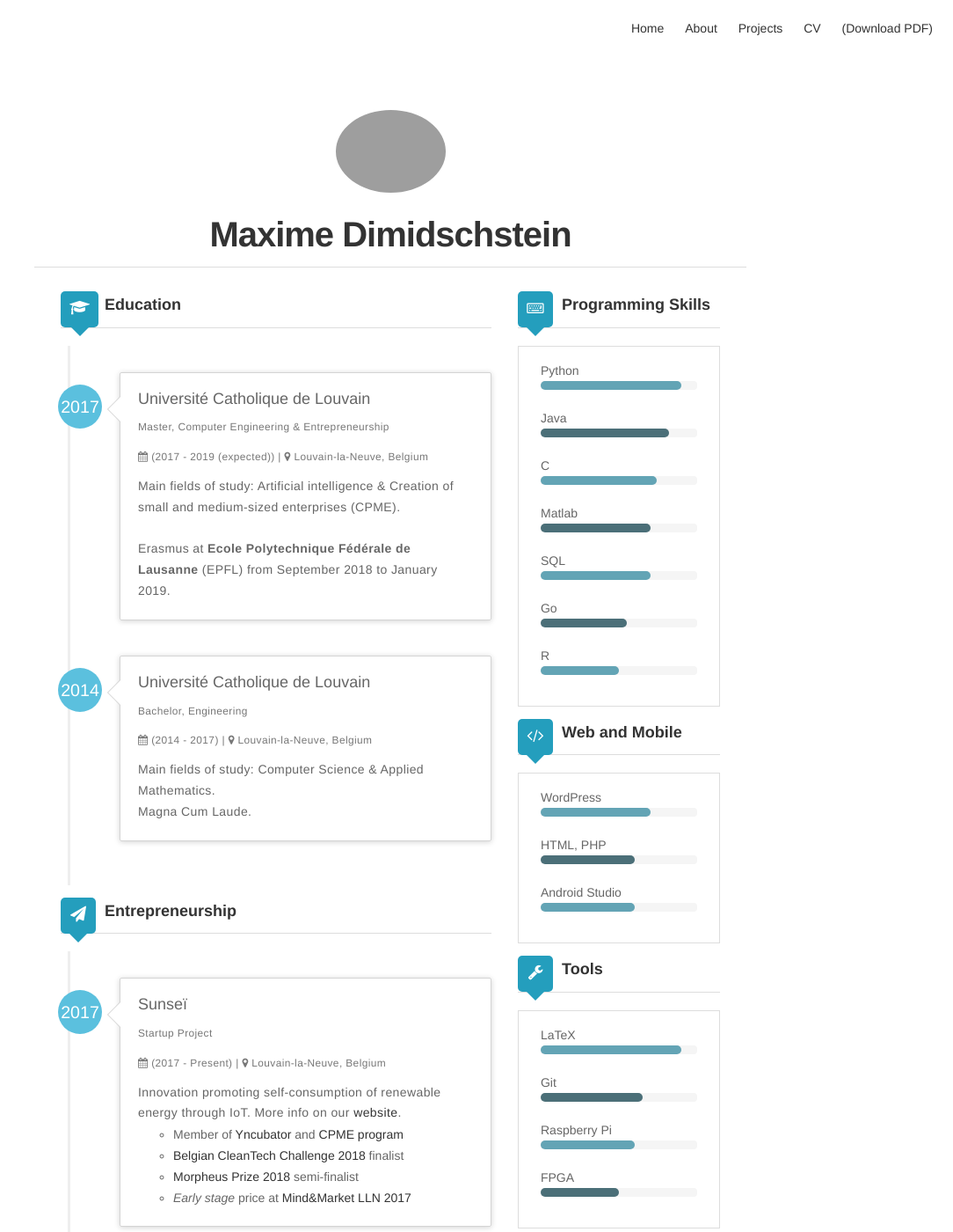
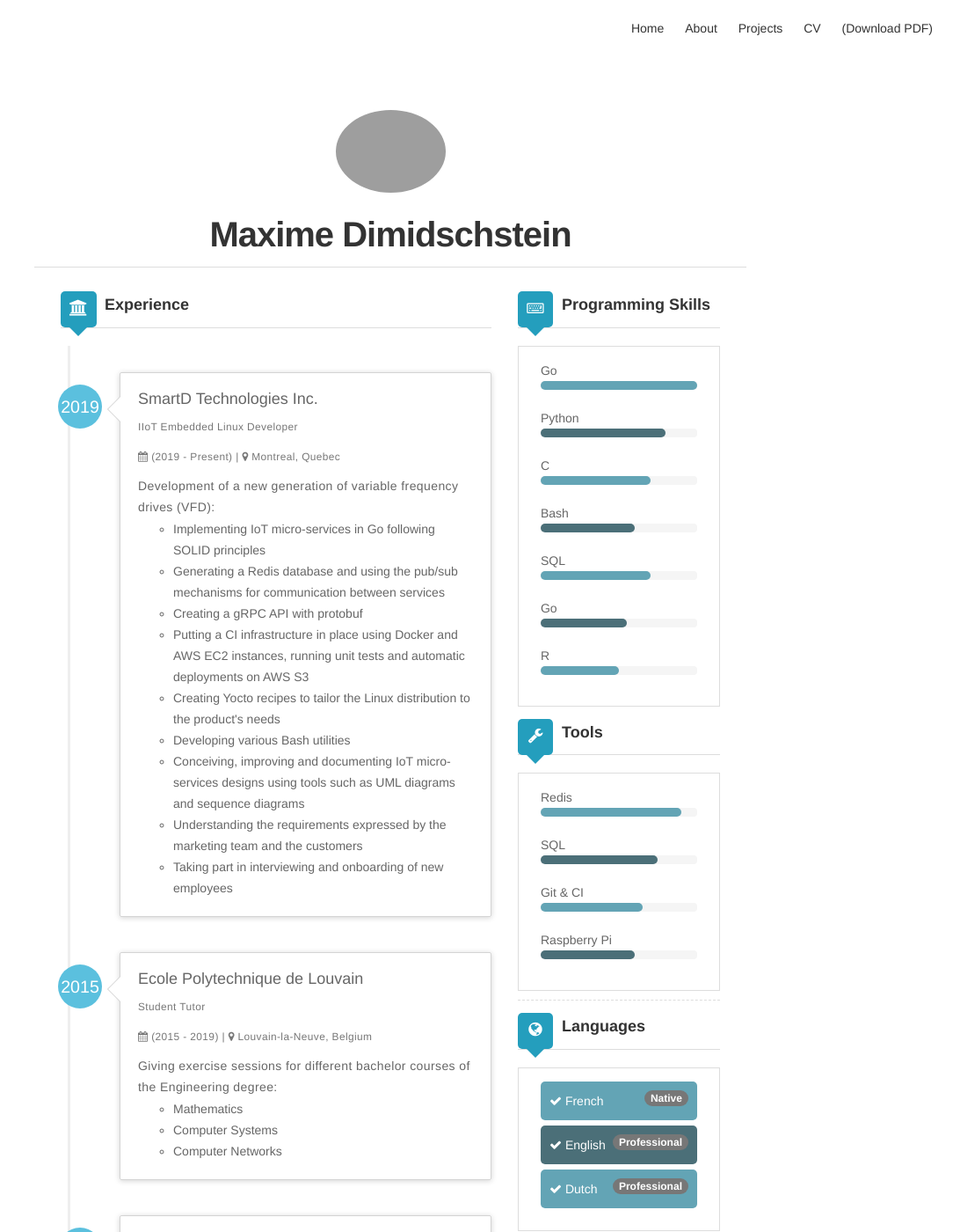
Before and after one commit to MaxDimi/MaxDimi.github.io, a Jekyll site: the page built from resume.html, in a window 1280 px wide and 1400 px high. Shown: the whole window at 88% size, without its empty margins (196-1280 px from the left). Built offline with Jekyll 4.4.1, drawn with Linux system fonts in a browser that asks for light colours; nearby versions of some CDN libraries; some of the changed text lies outside the part shown.

Commit message:
Updated bio and resume page

```diff
--- a/_config.yml
+++ b/_config.yml
@@ -1,6 +1,7 @@
 # main text of home
 name: Maxime Dimidschstein
-bio: "I am a Computer Science Engineering student with a strong interest in entrepreneurship." # TODO
+bio: "I am a Belgian software developer based in Montreal, QC.
+I have a strong interest in entrepreneurship, new technologies, and urban farming."
 
 # twitter summary info
 description: Personal website of Maxime Dimidschstein
--- a/resume.html
+++ b/resume.html
@@ -20,7 +20,7 @@ exclude: [vendor]
 author:
     name: Maxime Dimidschstein
     title: Computer Engineering Student
-    address: Brussels, Belgium
+    address: Montreal, Quebec
     email: maxime.dimidschstein#gmail.com
     link: #site.url
     weibo:
@@ -47,18 +47,36 @@ author:
           </ul>"
     workHistory:
         - work1:
+          company: SmartD Technologies Inc.
+          location: Montreal, Quebec
+          title: IIoT Embedded Linux Developer
+          started: 2019
+          duration: (2019 - Present)
+          description: "Development of a new generation of variable frequency drives (VFD):\
+          <ul>
+          <li>Implementing IoT micro-services in Go following SOLID principles</li>
+          <li>Generating a Redis database and using the pub/sub mechanisms for communication between services</li>
+          <li>Creating a gRPC API with protobuf</li>
+          <li>Putting a CI infrastructure in place using Docker and AWS EC2 instances, running unit tests and automatic deployments on AWS S3</li>
+          <li>Creating Yocto recipes to tailor the Linux distribution to the product's needs</li>
+          <li>Developing various Bash utilities</li>
+          <li>Conceiving, improving and documenting IoT micro-services designs using tools such as UML diagrams and sequence diagrams</li>
+          <li>Understanding the requirements expressed by the marketing team and the customers</li>
+          <li>Taking part in interviewing and onboarding of new employees</li>
+          </ul>"
+        - work2:
           company: Ecole Polytechnique de Louvain
           location: Louvain-la-Neuve, Belgium
           title: Student Tutor
-          started: 2016
-          duration: (2016 - Present)
+          started: 2015
+          duration: (2015 - 2019)
           description: "Giving exercise sessions for different bachelor courses of the Engineering degree:\
           <ul>
-          <li>Mathematics (Bac. 1)</li>
-          <li>Computer Systems (Bac. 2)</li>
-          <li>Computer Networks (Bac. 3)</li>
+          <li>Mathematics</li>
+          <li>Computer Systems</li>
+          <li>Computer Networks</li>
           </ul>"
-        - work2:
+        - work3:
           company: TechnoFuturTIC Gosselies
           location: Gosselies, Belgium
           title: Programming Course Instructor
@@ -69,13 +87,6 @@ author:
           <li>Java & Robocode</li>
           <li>Python & Raspberry Pi</li>
           </ul>"
-        - work3:
-          company: Ecole Polytechnique de Louvain
-          location: Louvain-la-Neuve, Belgium
-          title: Student Monitor
-          started: 2015
-          duration: (2015 - 2016)
-          description: "Academic support in mathematics for first year Engineering students."
     educationHistory:
         - education1:
           organization: Université Catholique de Louvain
@@ -107,17 +118,17 @@ author:
           proficiency: Professional
     programmingSkills:
         - skill1:
+          name: Go
+          percentage: 100%
+        - skill2:
           name: Python
-          percentage: 90%
-        - skill2:
-          name: Java
-          percentage: 82%
+          percentage: 80%
         - skill3:
           name: C
-          percentage: 74%
+          percentage: 70%
         - skill4:
-          name: Matlab
-          percentage: 70%
+          name: Bash
+          percentage: 60%
         - skill5:
           name: SQL
           percentage: 70%
@@ -127,67 +138,57 @@ author:
         - skill7:
           name: R
           percentage: 50%
-    webSkills:
-        - skill1:
-          name: WordPress
-          percentage: 70%
-        - skill2:
-          name: HTML, PHP
-          percentage: 60%
-        - skill3:
-          name: Android Studio
-          percentage: 60%
     toolSkills:
         - skill1:
-          name: LaTeX
+          name: Redis
           percentage: 90%
         - skill2:
-          name: Git
+          name: SQL
+          percentage: 75%
+        - skill3:
+          name: Git & CI
           percentage: 65%
-        - skill1:
+        - skill4:
           name: Raspberry Pi
           percentage: 60%
-        - skill3:
-          name: FPGA
-          percentage: 50%
 ---
 <div class="container-fluid">
     <div class="row-fluid">
         <div class="col-md-8">
-            {% if page.author.educationHistory %}
-                <h3 class="title with-icon"><span class="fa fa-graduation-cap cat-title"></span>Education</h3>
+            {% if page.author.workHistory %}
+                <h3 class="title with-icon"><span class="fa fa-institution cat-title"></span>Experience</h3>
                 <ul class="timeline">
-                    {% for education in page.author.educationHistory %}
+                    {% for work in page.author.workHistory %}
                         <li class="timeline-inverted">
-                            {% if education.started %}
-                                <div class="timeline-badge info">{{ education.started }}</div>
+                            {% if work.started %}
+                                <div class="timeline-badge info">{{ work.started }}</div>
                             {% endif %}
                             <div class="timeline-panel grid-block">
                                 <div class="timeline-heading">
-                                    {% if education.organization %}
-                                        <h4 class="timeline-title">{{ education.organization }}</h4>
+                                    {% if work.company %}
+                                        <h4 class="timeline-title">{{ work.company }} </h4>
                                     {% endif %}
                                     <p>
                                         <small class="text-muted">
-                                            {% if education.degree %}
-                                                {{ education.degree }}, {{ education.major }}
+                                            {% if work.title %}
+                                                {{ work.title }}
                                             {% endif %}
                                         </small>
                                     </p>
                                     <p>
                                         <small class="text-muted">
-                                            {% if education.duration %}
-                                                <i class="fa fa-calendar"></i> {{ education.duration }} |
+                                            {% if work.duration %}
+                                                <i class="fa fa-calendar"></i> {{ work.duration }} |
                                             {% endif %}
-                                            {% if education.location %}
-                                                <i class="fa fa-map-marker"></i>  {{ education.location }}
+                                            {% if work.location %}
+                                                <i class="fa fa-map-marker"></i>  {{ work.location }}
                                             {% endif %}
                                         </small>
                                     </p>
                                 </div>
                                 <div class="timeline-body">
-                                    {% if education.description %}
-                                        <p>{{ education.description }}</p>
+                                    {% if work.description %}
+                                        <p>{{ work.description }}</p>
                                     {% endif %}
                                 </div>
                             </div>
@@ -236,40 +237,40 @@ author:
                     {% endfor %}
                 </ul>
             {% endif %}
-            {% if page.author.workHistory %}
-                <h3 class="title with-icon"><span class="fa fa-institution cat-title"></span>Experience</h3>
+            {% if page.author.educationHistory %}
+                <h3 class="title with-icon"><span class="fa fa-graduation-cap cat-title"></span>Education</h3>
                 <ul class="timeline">
-                    {% for work in page.author.workHistory %}
+                    {% for education in page.author.educationHistory %}
                         <li class="timeline-inverted">
-                            {% if work.started %}
-                                <div class="timeline-badge info">{{ work.started }}</div>
+                            {% if education.started %}
+                                <div class="timeline-badge info">{{ education.started }}</div>
                             {% endif %}
                             <div class="timeline-panel grid-block">
                                 <div class="timeline-heading">
-                                    {% if work.company %}
-                                        <h4 class="timeline-title">{{ work.company }} </h4>
+                                    {% if education.organization %}
+                                        <h4 class="timeline-title">{{ education.organization }}</h4>
                                     {% endif %}
                                     <p>
                                         <small class="text-muted">
-                                            {% if work.title %}
-                                                {{ work.title }}
+                                            {% if education.degree %}
+                                                {{ education.degree }}, {{ education.major }}
                                             {% endif %}
                                         </small>
                                     </p>
                                     <p>
                                         <small class="text-muted">
-                                            {% if work.duration %}
-                                                <i class="fa fa-calendar"></i> {{ work.duration }} |
+                                            {% if education.duration %}
+                                                <i class="fa fa-calendar"></i> {{ education.duration }} |
                                             {% endif %}
-                                            {% if work.location %}
-                                                <i class="fa fa-map-marker"></i>  {{ work.location }}
+                                            {% if education.location %}
+                                                <i class="fa fa-map-marker"></i>  {{ education.location }}
                                             {% endif %}
                                         </small>
                                     </p>
                                 </div>
                                 <div class="timeline-body">
-                                    {% if work.description %}
-                                        <p>{{ work.description }}</p>
+                                    {% if education.description %}
+                                        <p>{{ education.description }}</p>
                                     {% endif %}
                                 </div>
                             </div>
```
Also changed, not shown: about.md (+11 -4 lines), 3 other files.
